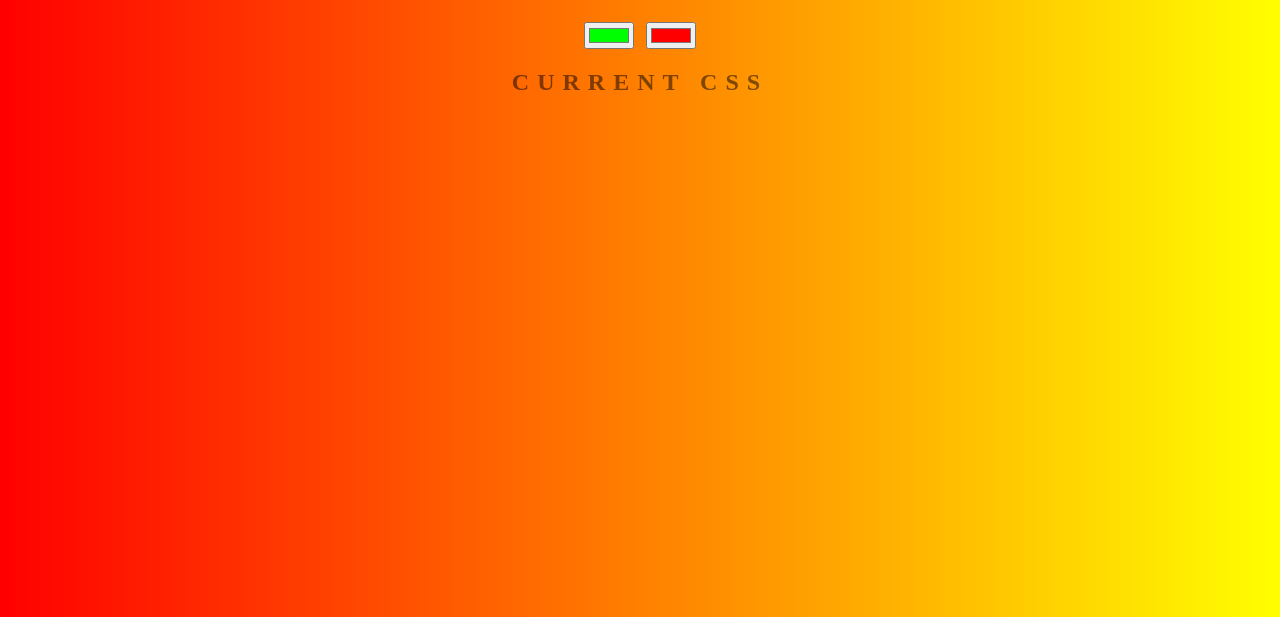
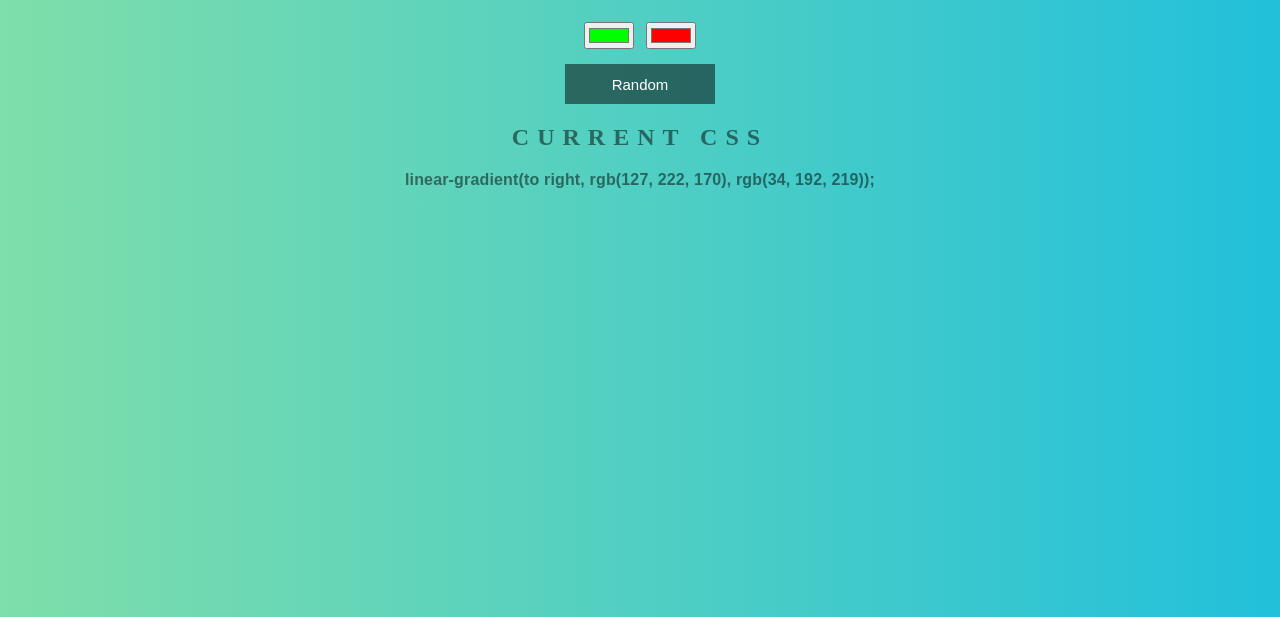
Before and after one commit to Db12797/background-generator, a plain HTML site: page index.html in a window 1280 px wide. Shown: the part 183-800 px from the top of the page. Drawn offline with Linux system fonts and the light colour scheme.

Commit message:
random button work and a random color is picked on page load.

```diff
--- a/index.html
+++ b/index.html
@@ -9,6 +9,7 @@
     <h1>Background Generator</h1>
     <input class="color1" type="color" name="color1" value="#00ff00">
     <input class="color2" type="color" name="color2" value="#ff0000">
+    <button type="button" name="button" id="button" onclick="randColor">Random</button>
     <h2>Current CSS</h2>
     <h3></h3>
     <script type="text/javascript" src="index.js"></script>
--- a/index.js
+++ b/index.js
@@ -2,6 +2,7 @@ const values = document.querySelector('h3');
 const color1 = document.querySelector('.color1');
 const color2 = document.querySelector('.color2');
 const body = document.getElementById('background');
+const button = document.getElementById('button');
 
 const colorPicker = (e) => {
   body.style.background = "linear-gradient(to right, " + color1.value + ", " + color2.value + ")";
@@ -9,6 +10,23 @@ const colorPicker = (e) => {
   values.textContent = body.style.background + ";";
 }
 
+
+
+const randColor = () => {
+	var r = Math.floor(Math.random() * 256);
+	var g = Math.floor(Math.random() * 256);
+	var b = Math.floor(Math.random() * 256);
+	return "rgb(" + r + ", " + g + ", " + b + ")";
+}
+
+const setRandomColor = () => {
+  body.style.background = "linear-gradient(to right, " +
+	randColor() + ", " + randColor() + ")";
+	values.textContent = body.style.background + ";";
+}
+
+
+window.onload = setRandomColor();
 color1.addEventListener('input', colorPicker);
-
 color2.addEventListener('input', colorPicker);
+button.addEventListener('click', setRandomColor);
--- a/styles.css
+++ b/styles.css
@@ -25,3 +25,22 @@ h3 {
     letter-spacing: 0.01em;
 
 }
+
+button {
+	display: block;
+	margin: auto;
+	margin-top: 15px;
+	height: 40px;
+	width: 150px;
+	font-size: 15px;
+	background-color: rgba(0,0,0,.5);
+	color: white;
+	border: none;
+	cursor: pointer;
+}
+
+button:hover {
+	cursor: pointer;
+	background-color: rgba(0,0,0,.6);
+	color: white;
+}
```
